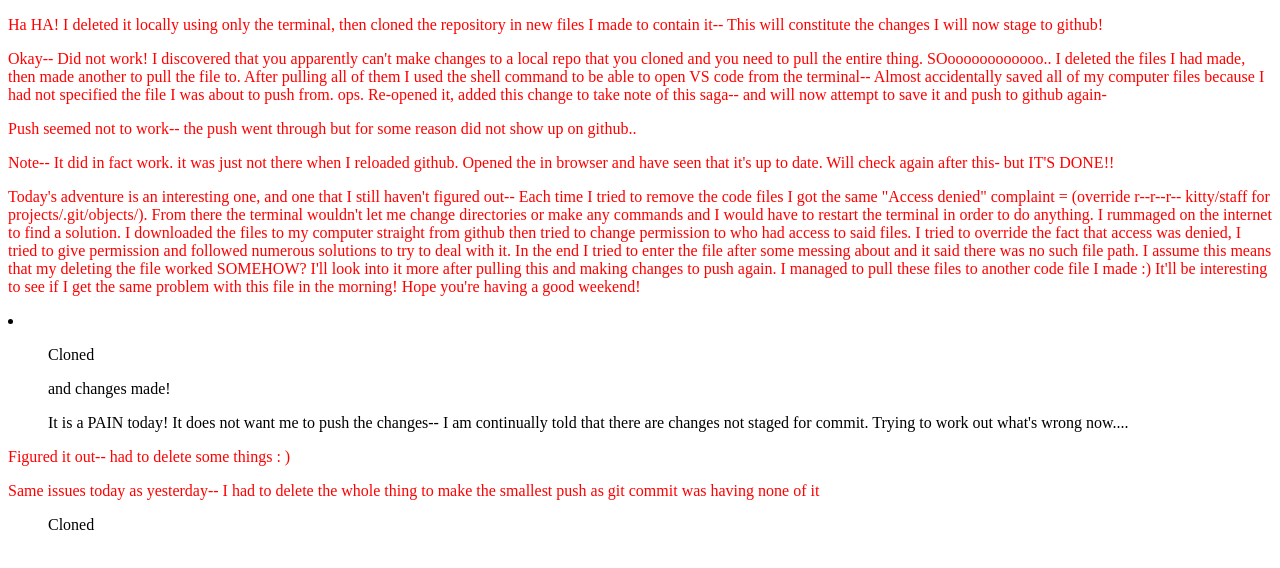
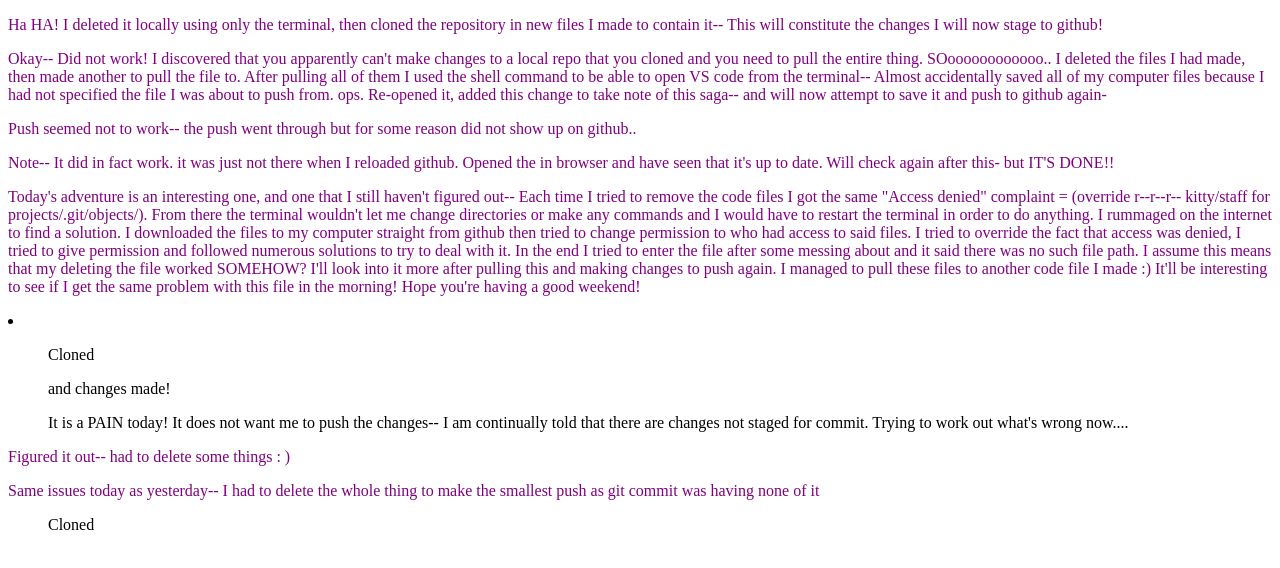
Before and after one commit to AutopsyTurvy/portfolio, a website: page index.html in a window 1280 px wide. Drawn offline with Linux system fonts and the light colour scheme.

Commit message:
second push

```diff
--- a/index.html
+++ b/index.html
@@ -9,7 +9,7 @@
     <style>
 
         p{
-            color: red;
+            color: purple;
         }
 
 
```
